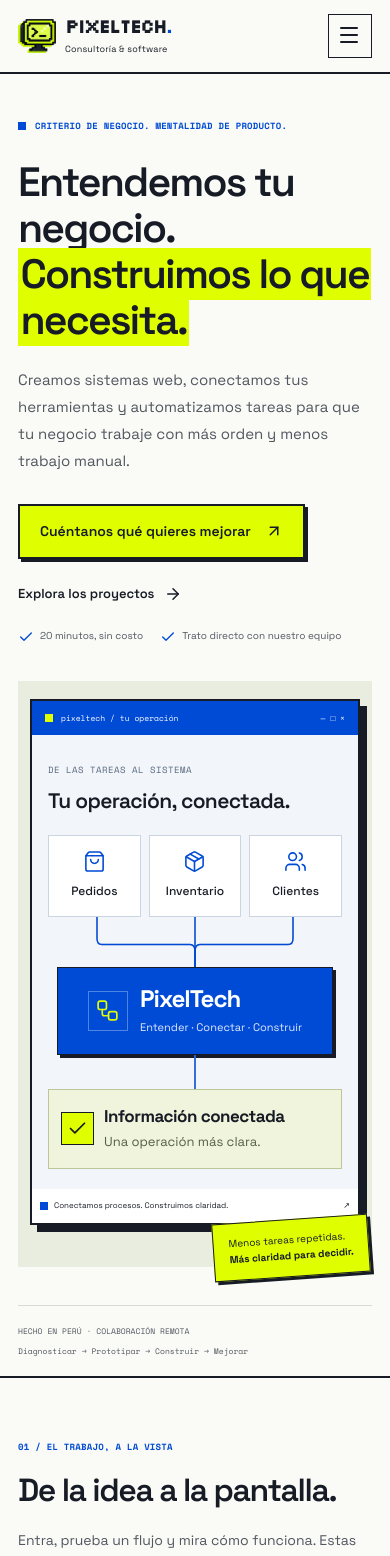
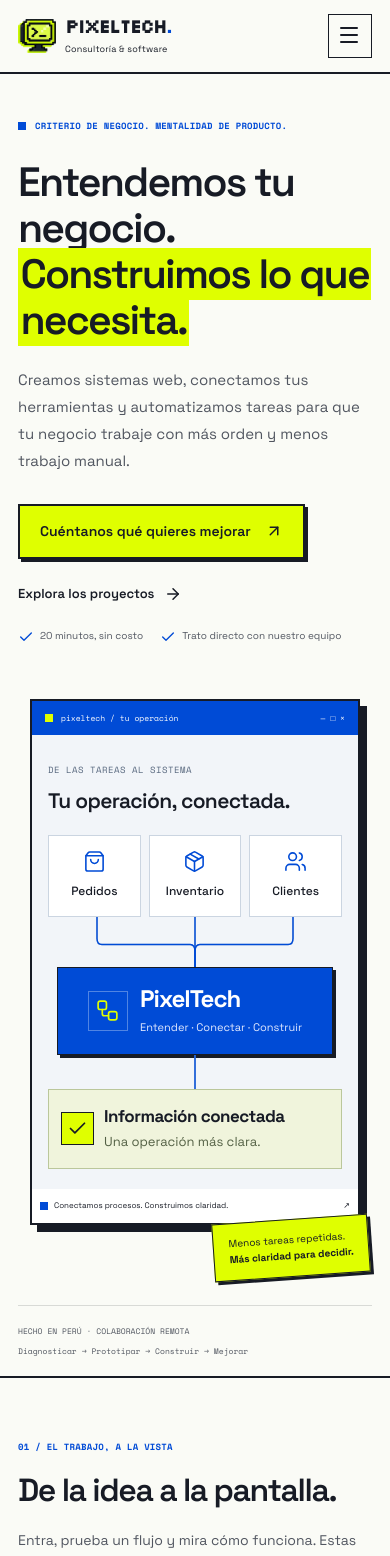
Before and after one commit to mmathss/pixelTech-landing, a React (Vite) app: page / in a window 390 px wide. Shown: the top 1556 px of the page. Built offline with nearby package versions, Linux system fonts and the light colour scheme.

Commit message:
Use a uniform background across the landing hero

```diff
--- a/src/showcase.css
+++ b/src/showcase.css
@@ -1,8 +1,6 @@
 /* Home composition: the shared studio styles remain available on other routes. */
 .pt-home .pt-hero-showcase {
-  background-image: linear-gradient(90deg, transparent 53%, #e9eddf 53%);
-  background-size: 100% 100%;
-  background-repeat: no-repeat;
+  background: var(--pt-paper);
   border-bottom: 2px solid var(--pt-ink);
 }
 .pt-home .pt-hero-grid { grid-template-columns: .95fr 1.05fr; gap: 64px; padding-block: 68px 64px; }
@@ -109,9 +107,8 @@
   .pt-solution-copy { padding: 30px; }
 }
 @media (max-width: 850px) {
-  .pt-home .pt-hero-showcase { background-image: none; }
   .pt-home .pt-hero-grid { grid-template-columns: 1fr; gap: 48px; padding-block: 50px; }
-  .pt-home .pt-hero-visual { max-width: 650px; width: 100%; margin-inline: auto; padding: 26px 26px 52px; background: #e9eddf; }
+  .pt-home .pt-hero-visual { max-width: 650px; width: 100%; margin-inline: auto; padding: 26px 26px 52px; }
   .pt-home .pt-project, .pt-home .pt-project:nth-child(even) { grid-template-columns: 1.1fr 1fr; gap: 26px; }
   .pt-home .pt-project:nth-child(even) .pt-project-image { order: 0; }
   .pt-home .pt-project-image { padding: 14px 14px 0; }
```
